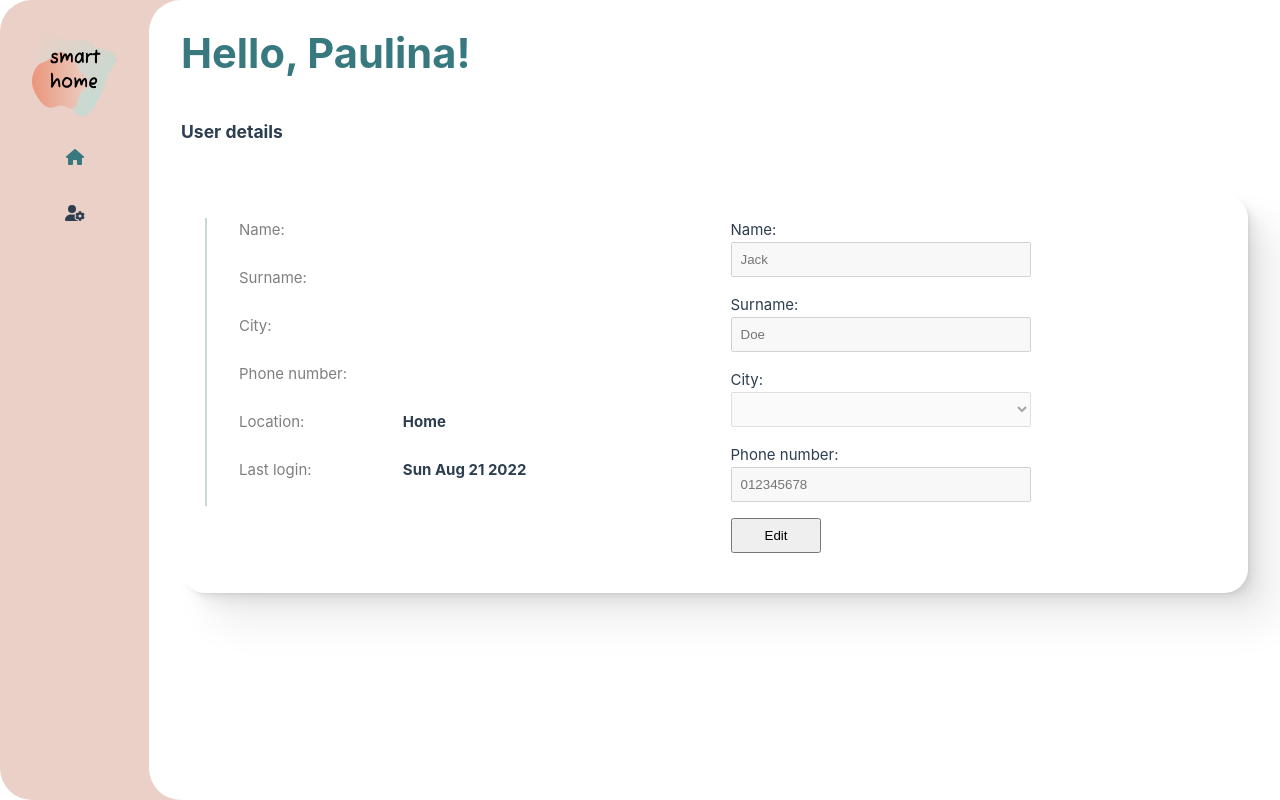
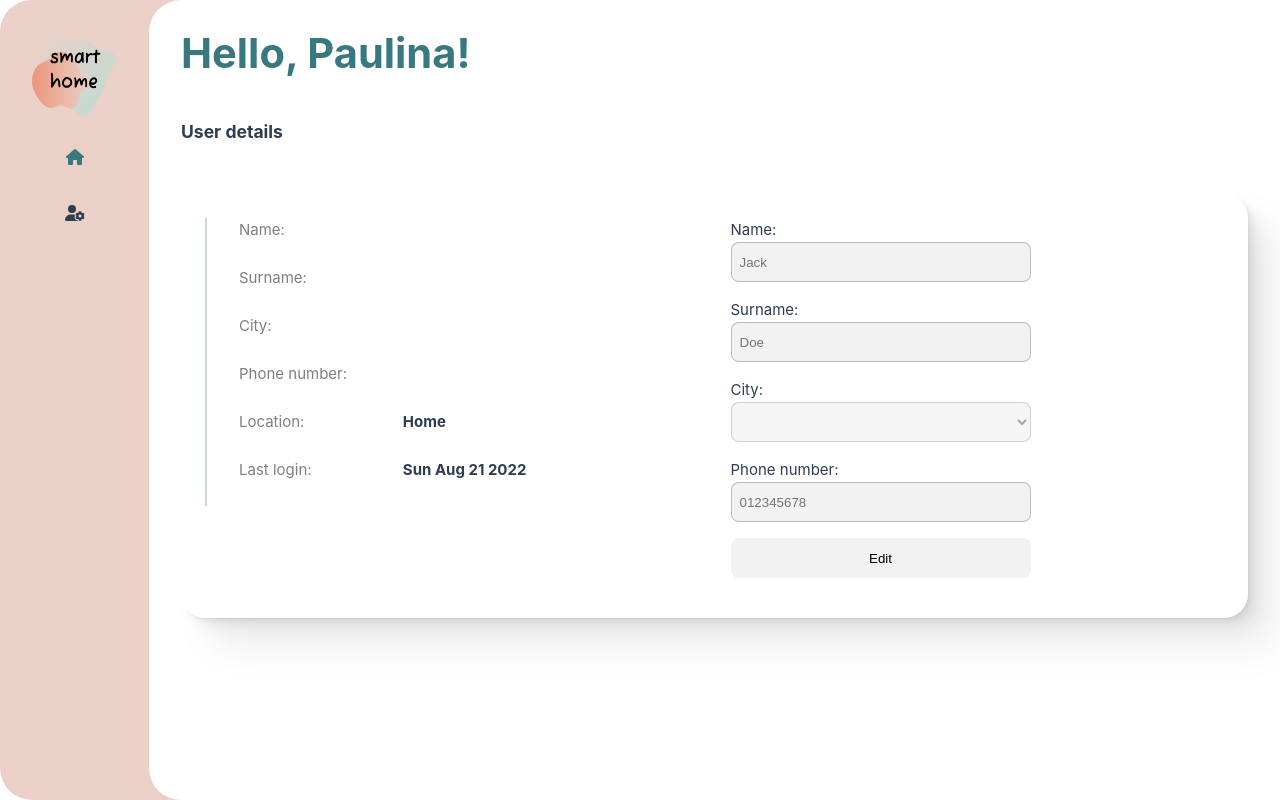
Before and after one commit to iniluap/smarthome-dashboard, a Vue app: page /user in a window 1280 px wide. Built offline with nearby package versions, Linux system fonts and the light colour scheme.

Commit message:
Improve form design and add transitions

```diff
--- a/src/assets/base.css
+++ b/src/assets/base.css
@@ -43,6 +43,7 @@
   --section-gap: 160px;
   --border-radius-primary: 2rem;
   --border-radius-secondary: 1.5rem;
+  --transition: all 0.2s ease-out;
 
   --temperature-control-height: 55%;
   --light-control-width: 80%;
--- a/src/components/HumidityControl.vue
+++ b/src/components/HumidityControl.vue
@@ -56,6 +56,7 @@ function updateHumidity(valueToChange: number): void {
   width: 100%;
   height: var(--humidity-control-height);
   background-color: var(--color-background-soft);
+  transition: var(--transition);
 }
 
 .control-button.increase {
--- a/src/components/LightControl.vue
+++ b/src/components/LightControl.vue
@@ -49,6 +49,7 @@ function updateLightIntense(valueToChange: number): void {
   height: 100%;
   width: calc(100% - var(--light-control-width));
   background-color: var(--vt-c-black-mute);
+  transition: var(--transition);
 }
 
 .control-button.increase {
--- a/src/components/TemperatureInsideControl.vue
+++ b/src/components/TemperatureInsideControl.vue
@@ -59,6 +59,7 @@ function updateThermometer(valueToChange: number): void {
   width: 100%;
   height: var(--temperature-control-height);
   background-color: var(--color-background-soft);
+  transition: var(--transition);
 }
 
 .control-button.increase {
--- a/src/components/UserDetails.vue
+++ b/src/components/UserDetails.vue
@@ -60,7 +60,10 @@ const isEdited = ref(false);
           :disabled="!isEdited"
         />
       </form>
-      <button @click="isEdited = !isEdited">
+      <button
+        @click="isEdited = !isEdited"
+        :class="{ 'is-form-disabled': !isEdited }"
+      >
         {{ isEdited ? "Save" : "Edit" }}
       </button>
     </div>
@@ -89,13 +92,34 @@ select {
   display: block;
   margin-bottom: 1rem;
   padding: 0.5rem;
-  width: 100%;
-  max-width: 300px;
+  border: 1px solid var(--color-peach);
+}
+
+input[disabled],
+select[disabled] {
+  border-color: var(--vt-c-divider-light-1);
+  background-color: var(--color-background-mute);
 }
 
 button {
   margin-bottom: 1rem;
   padding: 0.5rem 2rem;
+  background-color: var(--color-peach);
+  border: none;
+}
+
+input,
+select,
+button {
+  border-radius: 0.5rem;
+  height: 2.5rem;
+  width: 100%;
+  max-width: 300px;
+  transition: var(--transition);
+}
+
+button.is-form-disabled {
+  background-color: var(--color-background-mute);
 }
 
 @media (min-width: 1024px) {
```
